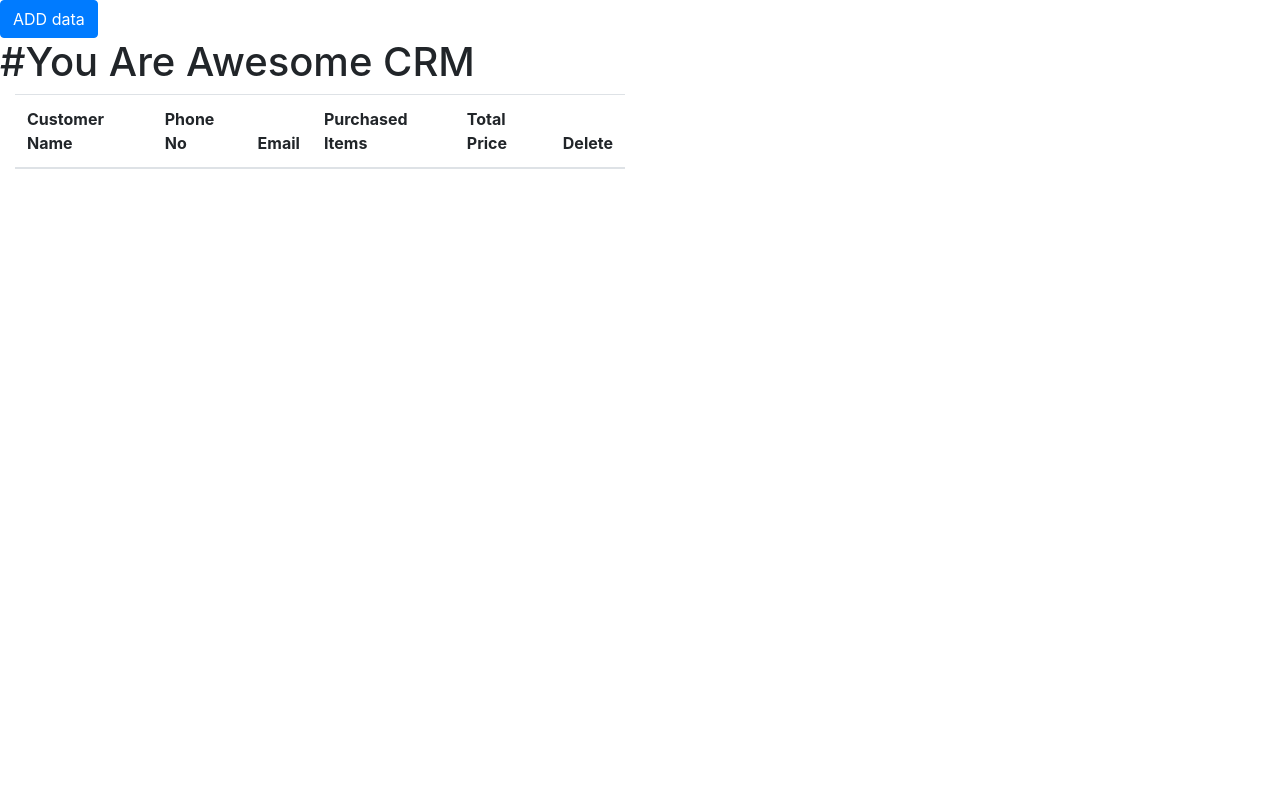
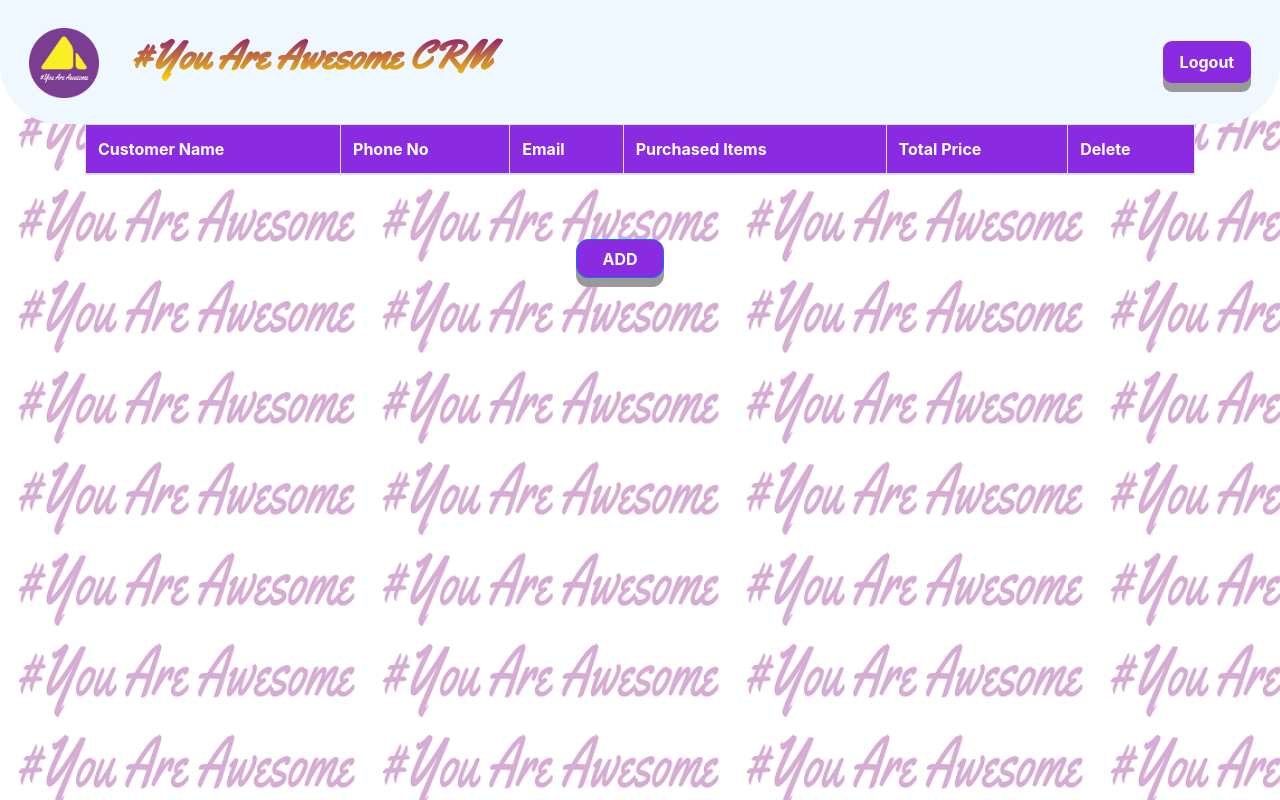
Before and after one commit to koushikparui/yaa-crm, a plain HTML site: page index.html in a window 1280 px wide. Drawn offline with nearby package versions, Linux system fonts and the light colour scheme; no server answers.

Commit message:
Add files via upload

```diff
--- /dev/null
+++ b/data-entry.css
@@ -0,0 +1,21 @@
+.btn:hover {
+  transform: scale(1.1);
+  transition: 1s ease-in-out;
+}
+
+.return {
+  border-color: white;
+  border-width: medium;
+}
+
+body {
+  background-image: linear-gradient(to right, #7b3d91, #f8ef24);
+}
+
+.container {
+  border-radius: 3%;
+}
+
+.h1 {
+  padding-bottom: 8%;
+}
--- a/index.html
+++ b/index.html
@@ -1,10 +1,19 @@
 <!DOCTYPE html>
 <html>
   <head>
-        <title>CRM</title>
+    <title>YAACRM</title>
 
     <!-- Latest compiled and minified CSS -->
-<link rel="stylesheet" href="https://maxcdn.bootstrapcdn.com/bootstrap/4.5.0/css/bootstrap.min.css">
+    <link
+      rel="stylesheet"
+      href="https://maxcdn.bootstrapcdn.com/bootstrap/4.5.0/css/bootstrap.min.css"
+    />
+
+    <!-- Google Fonts-->
+    <link href="https://fonts.googleapis.com/css2?family=Yellowtail&display=swap" rel="stylesheet">
+
+    <!-- Custom css file -->
+    <link rel="stylesheet" href="./style.css" />
 
     <!-- jQuery library -->
     <script src="https://ajax.googleapis.com/ajax/libs/jquery/3.5.1/jquery.min.js"></script>
@@ -16,32 +25,44 @@
     <script src="https://maxcdn.bootstrapcdn.com/bootstrap/4.5.0/js/bootstrap.min.js"></script>
   </head>
   <body>
-
-        <a href="/data-entry.html"> <button type="button" class="btn btn-primary">ADD data</button></a>
-
-                <div class="h1">#You Are Awesome CRM</div>
-              <div class="table-responsive col-9 col-lg-6">
-             <table class="table  table-hover table-striped">
+    <header>
+      <div class="container-fluid head">
+        <nav class="navbar">
+          <a class="navbar-brand" href="#">
+            <img src="/Assets/Asset 1@4x.png" width="70" height="70" class="d-inline-block" alt="">
+            <font>#You Are Awesome CRM</font>
+          </a>
+          <a href="/login.html">
+            <button class="btn btn-lg logout" type="button" >Logout</button>
+          </a>
+        </nav>
+      </div>
+    </header>
+    <div class="maindoc">
+      <div class="table-responsive container">
+          <table class="table table-hover table-striped table-bordered table-responsive-xl">
             <thead>
-             <tr>
+              <tr><strong>
                 <th>Customer Name</th>
                 <th>Phone No</th>
                 <th>Email</th>
                 <th>Purchased Items</th>
                 <th>Total Price</th>
-            <th>Delete</th>
+                <th>Delete</th></strong>
               </tr>
             </thead>
-            <tbody id="tablebody">
-
-            </tbody>
+            <tbody id="tablebody"></tbody>
           </table>
         </div>
-
-
-
-
-
+      </div>
+      <div class="container-fluid add">
+      <a href="/data-entry.html">
+        <button type="button" class="btn btn-primary">
+          <strong>ADD</strong>
+        </button>
+      </a>
+      </div>
+    </div>
     <!-- The core Firebase JS SDK is always required and must be listed first -->
     <script src="https://www.gstatic.com/firebasejs/7.15.3/firebase-app.js"></script>
 
@@ -52,14 +73,8 @@
     <script src="https://www.gstatic.com/firebasejs/7.15.3/firebase-firestore.js"></script>
     <script src="https://www.gstatic.com/firebasejs/7.15.3/firebase-database.js"></script>
 
-
-
     <!-- Initialize Firebase -->
 
     <script src="js/data-display.js"></script>
-
-
-
   </body>
-
 </html>
--- /dev/null
+++ b/login.css
@@ -0,0 +1,8 @@
+.container{
+  border-radius: 4%;
+}
+
+.container:hover{
+  background: transparent;
+  transition-duration: 3s;
+}
--- /dev/null
+++ b/style.css
@@ -0,0 +1,116 @@
+header {
+  display: flex;
+  background: aliceblue;
+  padding: 1%;
+  border-radius: 0% 0% 60px 60px;
+}
+
+header font {
+  font-family: "Yellowtail", cursive;
+  font-size: 200%;
+  padding-left: 6%;
+  padding-right: 6%;
+  font-weight: bold;
+  background: -webkit-linear-gradient(purple, gold);
+  -webkit-background-clip: text;
+  -webkit-text-fill-color: transparent;
+}
+
+.btn-primary {
+  position: relative;
+  left: 45vw;
+  border-radius: 12px;
+  padding: 0.5% 2%;
+  transition-duration: 0.4s;
+  cursor: pointer;
+  font-size: medium;
+  box-shadow: 0 9px #999;
+  background-color: blueviolet;
+  color: white;
+}
+
+.btn-primary:hover {
+  background-color: white;
+  border: 2px solid;
+  border-color: blueviolet;
+  border-radius: 12px;
+  color: blueviolet;
+}
+
+.btn-primary:active {
+  box-shadow: 0 2px #666;
+  transform: translateY(4px);
+}
+
+.logout {
+  border-radius: 9px;
+  transition-duration: 0.4s;
+  cursor: pointer;
+  font-size: medium;
+  box-shadow: 0 9px #999;
+  background-color: blueviolet;
+  color: white;
+  font-weight: bold;
+}
+
+.logout:hover {
+  background-color: transparent;
+  border: 2px solid;
+  border-color: blueviolet;
+  border-radius: 12px;
+  color: blueviolet;
+}
+
+.logout:active {
+  box-shadow: 0 2px #666;
+  transform: translateY(4px);
+}
+
+body {
+  background: url("./Assets/You\ Are\ Awesome.png");
+  background-size: content repeat;
+  height: auto;
+  width: 100%;
+}
+
+.table {
+  background: #fdfafd;
+  border-collapse: collapse;
+  max-width: 100%;
+  margin: 0 auto;
+  scroll-behavior: auto;
+}
+
+.table th {
+  background-color: blueviolet;
+  color: white;
+}
+
+.container-fluid {
+  padding: 0%;
+  position: relative;
+}
+
+.add {
+  padding: 5% 0%;
+}
+
+/*responsive*/
+
+.table th,
+td {
+  white-space: nowrap;
+}
+
+table.dataTable thead .sorting:after,
+table.dataTable thead .sorting:before,
+table.dataTable thead .sorting_asc:after,
+table.dataTable thead .sorting_asc:before,
+table.dataTable thead .sorting_asc_disabled:after,
+table.dataTable thead .sorting_asc_disabled:before,
+table.dataTable thead .sorting_desc:after,
+table.dataTable thead .sorting_desc:before,
+table.dataTable thead .sorting_desc_disabled:after,
+table.dataTable thead .sorting_desc_disabled:before {
+  bottom: 0.5em;
+}
```
Also changed, not shown: data-entry.html (+18 -12 lines), js/data-display.js (+2 -15 lines), login.html (+2 -1 lines), Assets/Asset 1@4x.png (added), Assets/YAA logo series.png (added), Assets/You Are Awesome.png (added). Lines whose indentation alone changed are shown as unchanged.
